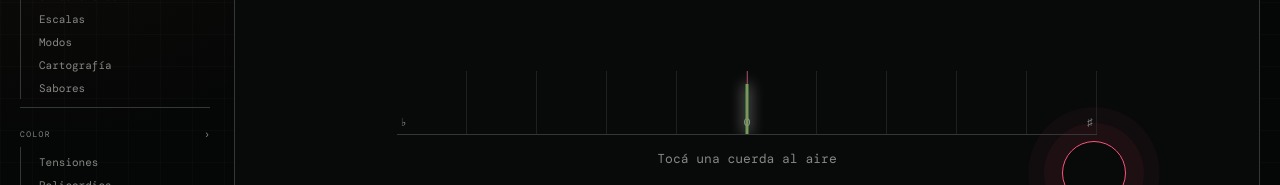
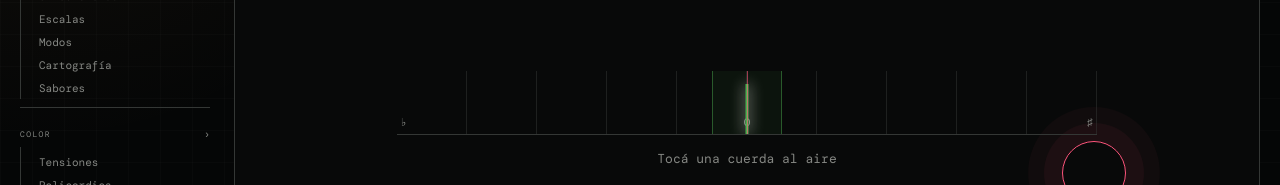
Before and after one commit to N1k0lasss/Guitar-Engine, a Svelte app: page / in a window 1280 px wide. Both pictures are taken after a click on the button "Afinador". Shown: the part 222-407 px from the top of the page. Built offline with nearby package versions, Linux system fonts and the light colour scheme.

Commit message:
afinador: meter con role, zona ±5 y lectura de cent restringidos

```diff
--- a/src/views/TunerView.svelte
+++ b/src/views/TunerView.svelte
@@ -30,12 +30,21 @@
   <p class="label">LISTEN / REPEAT / NOTICE</p>
   <div class="tuner-note">{note}</div>
   <div class="tuner-freq">{freqText}</div>
-  <div class="meter" aria-label="Indicador de afinación">
-    <span class="meter-mark mark-left">♭</span>
-    <span class="meter-mark mark-center">0</span>
-    <span class="meter-mark mark-right">♯</span>
-    <div class="meter-needle" style="left: {needleLeft}%; background: {needleColor}"></div>
-    <div class="meter-center"></div>
+  <div
+    class="meter"
+    role="meter"
+    aria-label="Desviación de la afinación de {$tunerFrame.note}"
+    aria-valuemin="-50"
+    aria-valuemax="50"
+    aria-valuenow="{Math.round(active ? $tunerFrame.clamped : 0)}"
+    aria-valuetext="{active ? (($tunerFrame.tuned ? 'afinado' : ($tunerFrame.cents < 0 ? 'grave' : 'agudo')) + ', ' + Math.round($tunerFrame.cents) + ' cent') : 'sin señal'}"
+  >
+    <span class="meter-zone" aria-hidden="true"></span>
+    <span class="meter-mark mark-left" aria-hidden="true">♭</span>
+    <span class="meter-mark mark-center" aria-hidden="true">0</span>
+    <span class="meter-mark mark-right" aria-hidden="true">♯</span>
+    <div class="meter-needle" aria-hidden="true" style="left: {needleLeft}%; background: {needleColor}"></div>
+    <div class="meter-center" aria-hidden="true"></div>
   </div>
   <p class="tuner-hint">{hint}</p>
 </section>
@@ -108,6 +117,16 @@
     transform: translateX(-50%);
     transition: left .15s ease, background .15s;
   }
+  .meter-zone {
+    position: absolute;
+    bottom: 0;
+    left: 45%;
+    width: 10%;
+    height: 64px;
+    background: rgba(76, 175, 80, .07);
+    border-left: 1px solid rgba(76, 175, 80, .45);
+    border-right: 1px solid rgba(76, 175, 80, .45);
+  }
   .meter-center {
     position: absolute;
     bottom: 0;
```
Also changed, not shown: 1 other file (tests, documents, lock files or other folders).
